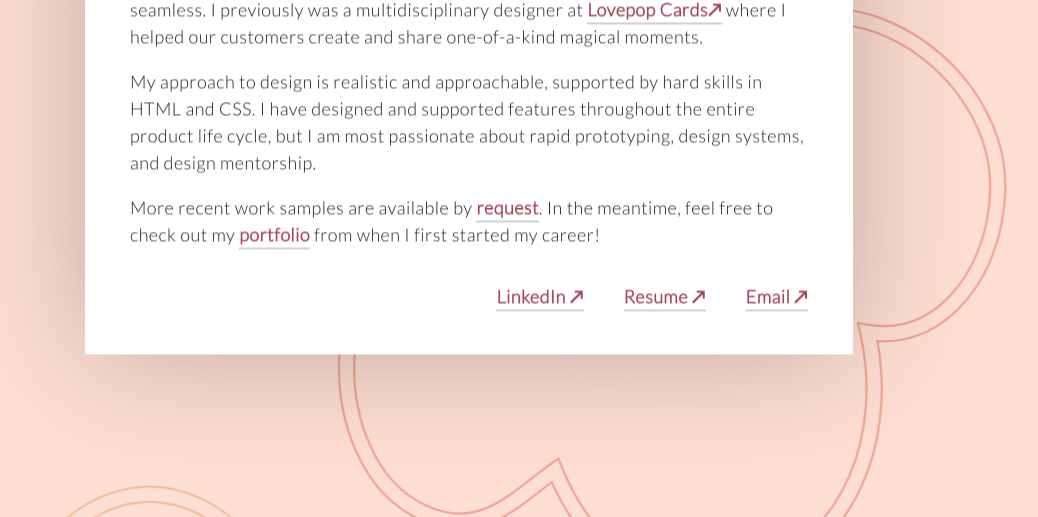
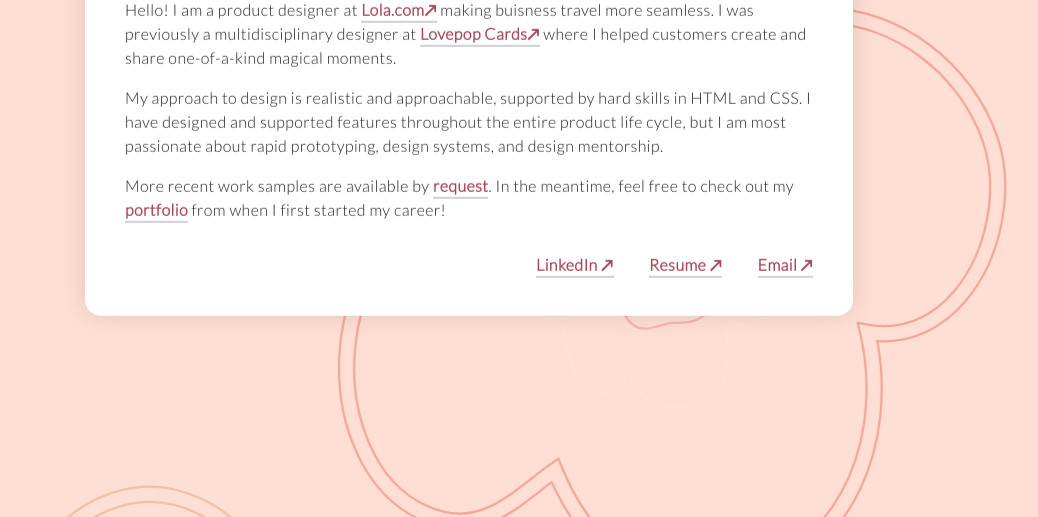
Before and after one commit to bossibly/bossibly.github.io, a plain HTML site: page index.html in a window 1280 px wide. Shown: the part 283-800 px from the top of the page, without its empty margins (171-1209 px from the left). Drawn offline with nearby package versions, Linux system fonts and the light colour scheme.

Commit message:
Index update

```diff
--- a/css/portfolio.css
+++ b/css/portfolio.css
@@ -31,7 +31,7 @@ h1 {
 body {
 	font-family: 'Lato', sans-serif;
 	font-weight: 300;
-	font-size: 1.125em;
+	font-size: 1em;
 	letter-spacing: 0.025em;
 }
 
@@ -72,7 +72,8 @@ a:hover {
 
 .container {
 	background-color: white;
-	box-shadow: 0px 0px 120px 0px rgba(1, 1, 1, 0.25);
+	box-shadow: 0px 0px 24px 0px rgba(1, 1, 1, 0.12);
+	border-radius: 1em;
 	width: 60%;
 	margin: auto auto;
 	position: relative;
--- a/index.html
+++ b/index.html
@@ -38,11 +38,11 @@
 			<section data-anchor="hero" class="hero section">
 				<div class="container">
 					<h1>Winnie Gong<br>Product Designer</h1>
-					<p>Hello! I am currently a product designer at <a target="_blank" href="http://lola.com">Lola.com↗</a> making buisness travel more seamless. I previously was a multidisciplinary designer at <a target="_blank" href="http://www.lovepopcards.com">Lovepop Cards↗</a> where I helped our customers create and share one-of-a-kind magical moments.</p>
+					<p>Hello! I am a product designer at <a target="_blank" href="http://lola.com">Lola.com↗</a> making buisness travel more seamless. I was previously a multidisciplinary designer at <a target="_blank" href="http://www.lovepopcards.com">Lovepop Cards↗</a> where I helped customers create and share one-of-a-kind magical moments.</p>
 
 					<p> My approach to design is realistic and approachable, supported by hard skills in HTML and CSS. I have designed and supported features throughout the entire product life cycle, but I am most passionate about rapid prototyping, design systems, and design mentorship.</<p>
 
-					<p>More recent work samples are available by <a href="mailto: winifredgong@gmail.com">request</a>. In the meantime, feel free to check out my <a target="_blank" href="2016/index.html">portfolio</a> from when I first started my career!</p>
+					<p>More recent work samples are available by <a href="mailto: winnie@winniegong.com">request</a>. In the meantime, feel free to check out my <a target="_blank" href="2016/index.html">portfolio</a> from when I first started my career!</p>
 
 					<div class="links">
 							<a class="nav" target="_blank" href="https://www.linkedin.com/in/winifred-gong/">LinkedIn ↗</a>
```
